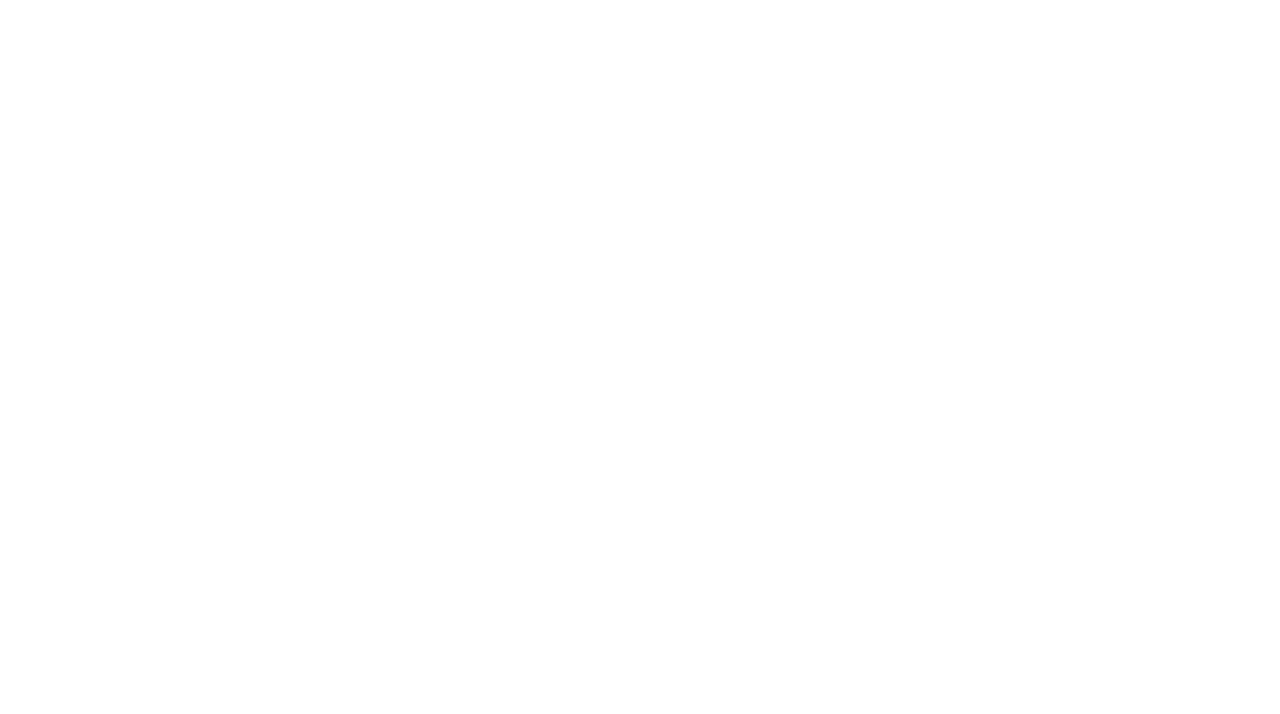
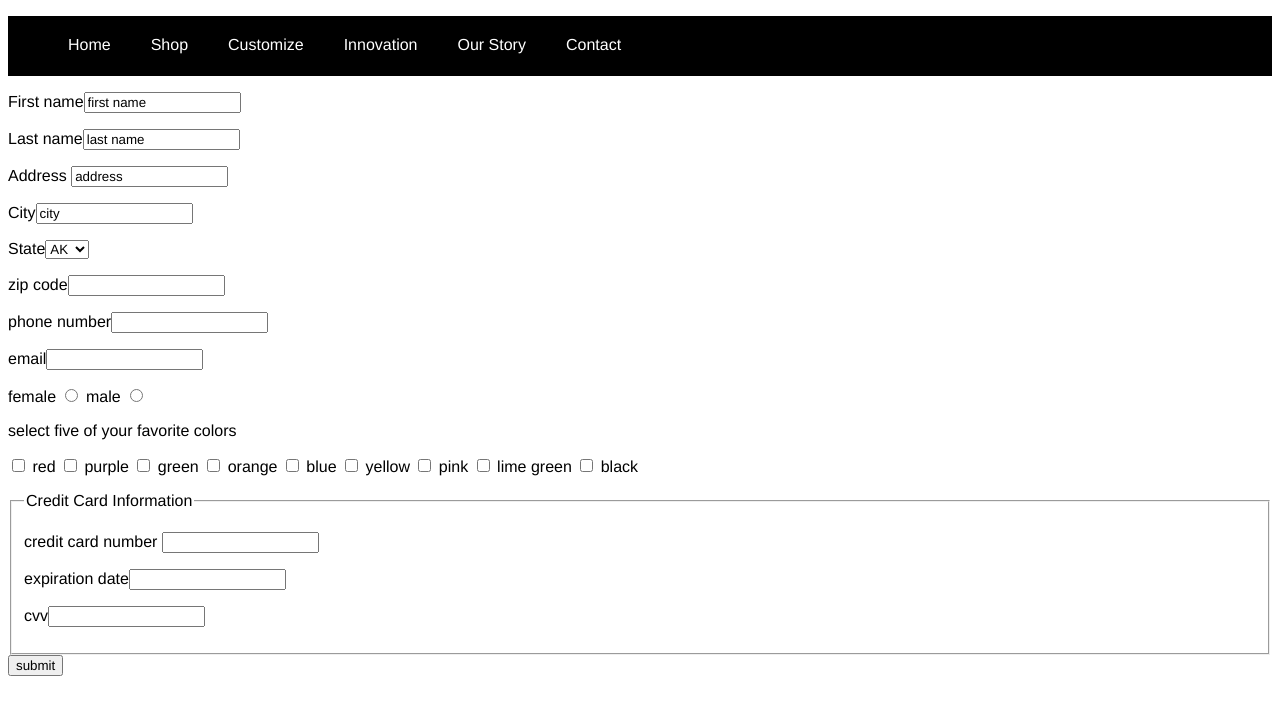
Before and after one commit to mmeunitz/lab-5, a plain HTML site: page contact.html in a window 1280 px wide. Drawn offline with Linux system fonts and the light colour scheme.

Commit message:
basic form unstyled

```diff
--- a/contact.html
+++ b/contact.html
@@ -4,7 +4,99 @@
 <meta charset="UTF-8">
 <title>index</title>
 </head>
+<link href="css/styles.css" rel="stylesheet" type="text/css"/>
+<body>
+<nav>
+    	<ul>
+        	<li><a href="Home.html">Home</a></li>
+            <li><a href="shop.html">Shop</a></li>
+            <li><a href="customize.html">Customize</a></li>
+            <li><a href="innovation.html">Innovation</a></li>
+            <li><a href="ourstory.html">Our Story</a></li>
+            <li><a href="contact.html">Contact</a></li>
+        </ul>
+    </nav>
+<form>
+	<p>First name<input type="text" name="first name" value="first name"></p>
+    <p>Last name<input type="text" name="last name" value="last name"></p>
+    <p>Address <input type="text" name="address" value="address"></p>
+    <p>City<input type="text" name="city" value="city"> </p>
+    <p>State<select name="state">
+        <option name="ALASKA	"> AK</option>
+        <option name="ARIZONA">	AZ</option>
+        <option name="ARKANSAS">AR</option>
+        <option name="CALIFORNIA">	CA</option>
+        <option name="COLORADO">	CO</option>
+        <option name="CONNECTICUT"	>CT</option>
+        <option name="DELAWARE">	DE</option>
+        <option name="FLORIDA">	FL</option>
+        <option name="GEORGIA">	GA</option>
+        <option name="HAWAII">	HI</option>
+        <option name="IDAHO"	>ID</option>
+        <option name="ILLINOIS">	IL</option>
+        <option name="INDIANA">	IN</option>
+        <option name="IOWA"	>IA</option>
+        <option name="KANSAS">	KS</option>
+        <option name="KENTUCKY"	>KY</option>
+        <option name="LOUISIANA"	>LA</option>
+        <option name="MAINE"	>ME</option>
+        <option name="MARYLAND">	MD</option>
+        <option name="MASSACHUSETTS">	MA</option>
+        <option name="MICHIGAN">	MI</option>
+        <option name="MINNESOTA"	>MN</option>
+        <option name="MISSISSIPPI">	MS</option>
+        <option name="MISSOURI"	>MO</option>
+        <option name="MONTANA"	>MT</option>
+        <option name="NEBRASKA">	NE</option>
+        <option name="NEVADA">	NV</option>
+        <option name="NEW HAMPSHIRE">	NH</option>
+        <option name="NEW JERSEY">	NJ</option>
+        <option name="NEW MEXICO"	>NM</option>
+        <option name="NEW YORK">	NY</option>
+        <option name="NORTH CAROLINA">	NC</option>
+        <option name="NORTH DAKOTA">	ND</option>
+        <option name=" OHIO"	>OH</option>
+        <option name=" OKLAHOMA"	>OK</option>
+        <option name="OREGON"	>OR</option>
+        <option name="PENNSYLVANIA"	>PA</option>
+        <option name="RHODE ISLAND"	>RI</option>
+        <option name="SOUTH CAROLINA">	SC</option>
+        <option name="SOUTH DAKOTA"	>SD</option>
+        <option name="TENNESSEE"	>TN</option>
+        <option name="TEXAS	">TX</option>
+        <option name="UTAH"	>UT</option>
+        <option name="VERMONT"	>VT</option>
+        <option name="VIRGINIA">	VA</option>
+        <option name="WASHINGTON"	>WA</option>
+        <option name="WEST VIRGINIA">	WV</option>
+        <option name="WISCONSIN"	>WI</option>
+        <option name="WYOMING">	WY</option>
+        </select>
+    </p>
+    <p>zip code<input type="text " name="zip code"></p>
+    <p> phone number<input type="text" name="phone number"></p>
+    <p> email<input type="text" name="email"></p>
+    <p> female <input type="radio" name="gender" value="female"> male <input type="radio" name="gender" value="male"></p>
+    <p> select five of your favorite colors</p>
+    <p>
+    <input type="checkbox" name="favorite color" value="red"> red
+    <input type="checkbox" name="favorite color" value="purple"> purple
+    <input type="checkbox" name="favorite color" value="green"> green
+    <input type="checkbox" name="favorite color" value="orange"> orange
+    <input type="checkbox" name="favorite color" value="blue"> blue
+    <input type="checkbox" name="favorite color" value="yellow"> yellow
+    <input type="checkbox" name="favorite color" value="pink"> pink
+    <input type="checkbox" name="favorite color" value="lime green"> lime green
+    <input type="checkbox" name="favorite color" value="black"> black
+    </p>
+    <fieldset>
+    <legend> Credit Card Information</legend>
+    <p>credit card number <input type="text" name="credit card number"> </p>
+    <p>expiration date<input type="text" name="expiration date"> </p>
+    <p>cvv<input type="text" name="cvv"> </p>
 
-<body>
+    </fieldset>
+    <input type="submit" name="summit button" value="submit">
+</form>
 </body>
 </html>
```
Also changed, not shown: 1 other file.
